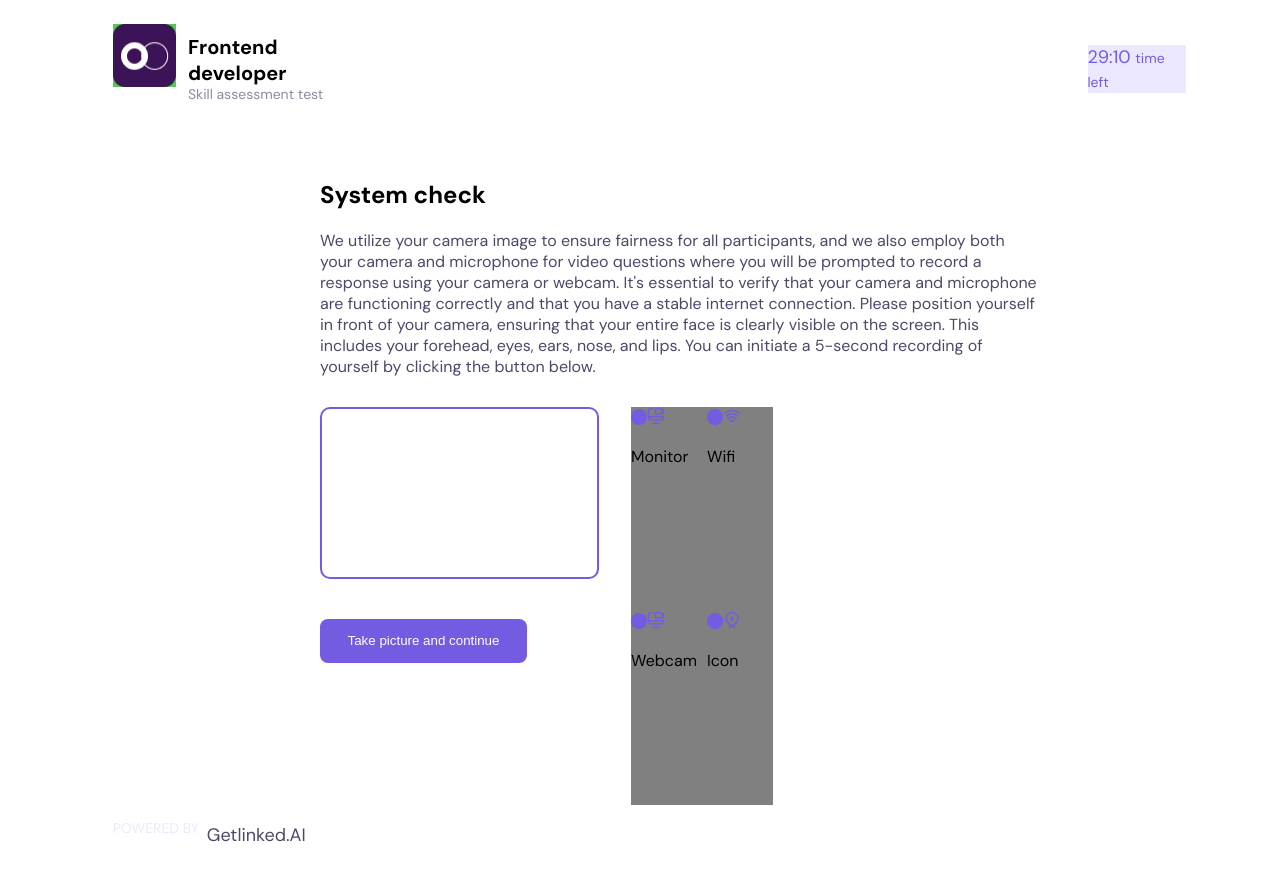
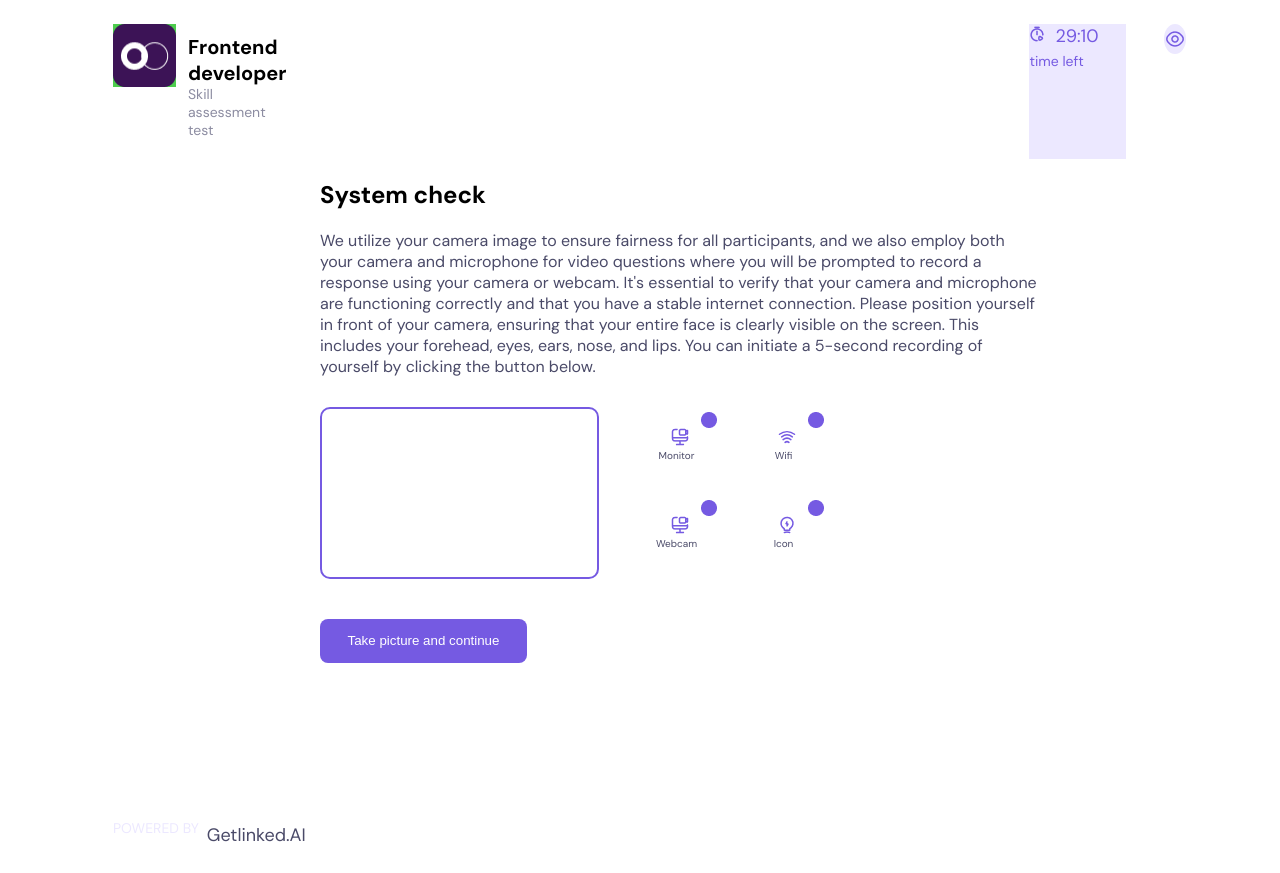
Before and after one commit to Nobleman20/Real-time-object-detection-app, a React (Vite) app: page / in a window 1280 px wide. Built offline with nearby package versions, Linux system fonts and the light colour scheme.

Commit message:
Type error fixed

```diff
--- a/src/components/Navbar/Navbar.module.scss
+++ b/src/components/Navbar/Navbar.module.scss
@@ -45,3 +45,14 @@
 .timeleft {
   font-size: $small;
 }
+
+.eye {
+  width: 30px;
+  height: 30px;
+  background-color: $menu-background;
+  margin-left: 38px;
+  display: flex;
+  justify-content: center;
+  align-items: center;
+  border-radius: 50%;
+}
--- a/src/components/Navbar/Navbar.tsx
+++ b/src/components/Navbar/Navbar.tsx
@@ -1,5 +1,7 @@
 import styles from "./Navbar.module.scss";
 import Logo from "../../images/Group 41053.png";
+import timer from "../../images/timer-start.png";
+import Eye from "../../images/eye.png";
 
 function Navbar() {
   return (
@@ -11,12 +13,15 @@ function Navbar() {
           <p className={styles.subtitle}>Skill assessment test</p>
         </div>
       </div>
-      <div>
-        <img src="" alt="" />
-        <div className={styles.time}>
-          29:10 <span className={styles.timeleft}> time left</span>
-        </div>
-        <img src="" alt="" />
+
+      <div className={styles.time}>
+        <span style={{ marginRight: "10px" }}>
+          <img src={timer} alt="Timer" />
+        </span>
+        29:10 <span className={styles.timeleft}> time left</span>
+      </div>
+      <div className={styles.eye}>
+        <img src={Eye} alt="Time watcher" />
       </div>
     </div>
   );
--- a/src/components/PhotoMenu/PhotoMenu.module.scss
+++ b/src/components/PhotoMenu/PhotoMenu.module.scss
@@ -0,0 +1,25 @@
+.photomenu {
+  width: 91px;
+  height: 71px;
+
+  p {
+    margin-top: 3px;
+    display: flex;
+    justify-content: center;
+    color: $body-color;
+    font-size: 10px;
+  }
+}
+
+.status {
+  display: flex;
+  margin-left: 70px;
+  margin-top: 5px;
+}
+
+.icon {
+  display: block;
+  margin-top: 0px auto;
+  text-align: center;
+  margin-left: 40px;
+}
--- a/src/components/PhotoMenu/PhotoMenu.tsx
+++ b/src/components/PhotoMenu/PhotoMenu.tsx
@@ -1,3 +1,5 @@
+import styles from "./PhotoMenu.module.scss";
+
 interface Props {
   feature: string;
   imgStatus: string;
@@ -8,9 +10,10 @@ interface Props {
 
 function PhotoMenu({ feature, imgIcon, imgStatus, altStatus, altIcon }: Props) {
   return (
-    <div>
-      <img src={imgStatus} alt={altStatus} />
-      <img src={imgIcon} alt={altIcon} />
+    <div className={styles.photomenu}>
+      <img src={imgStatus} alt={altStatus} className={styles.status} />
+
+      <img src={imgIcon} alt={altIcon} className={styles.icon} />
       <p>{feature}</p>
     </div>
   );
--- a/src/pages/MainPage.module.scss
+++ b/src/pages/MainPage.module.scss
@@ -47,8 +47,8 @@
   display: grid;
   grid-template-columns: repeat(2, 1fr);
   grid-template-rows: repeat(2, 1fr);
-  gap: 10px;
-  background-color: grey;
+  gap: 16px;
+  height: 160px;
 }
 
 .button {
```
